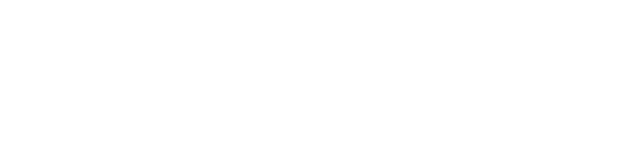
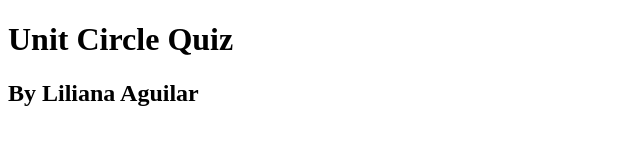
Before and after one commit to lilianaaaguilar/unit-circle-quiz, a plain HTML site: page index.html in a window 1280 px wide. Shown: the whole page, without its empty margins (0-640 px from the left). Drawn offline with nearby package versions, Linux system fonts and the light colour scheme.

Commit message:
Feat: Add Title and By to page

```diff
--- a/index.html
+++ b/index.html
@@ -8,6 +8,8 @@
 </head>
 <body>
 
+	<h1>Unit Circle Quiz</h1>
+	<h2>By Liliana Aguilar</h2>
 
 </body>
 </html>
```
